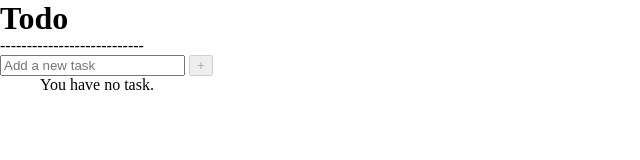
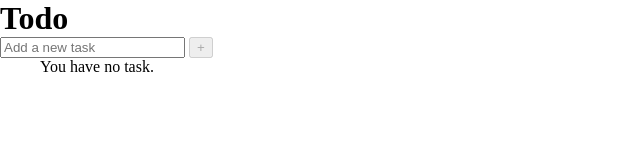
Before and after one commit to raphmercado/to-do-list, a plain HTML site: page index.html in a window 1280 px wide. Shown: the whole page, without its empty margins (0-640 px from the left). Drawn offline with Linux system fonts and the light colour scheme.

Commit message:
Remove div element

```diff
--- a/index.html
+++ b/index.html
@@ -11,7 +11,6 @@
       <h1>Todo</h1>
     </header>
     <main>
-      <div>---------------------------</div>
       <input type="text" id="newTaskInput" name="newTaskInput" placeholder="Add a new task">
       <button type="button" id="addNewTaskBtn" name="addNewTaskBtn" disabled>+</button>
       <ul id="taskListContainer"></ul>
```
